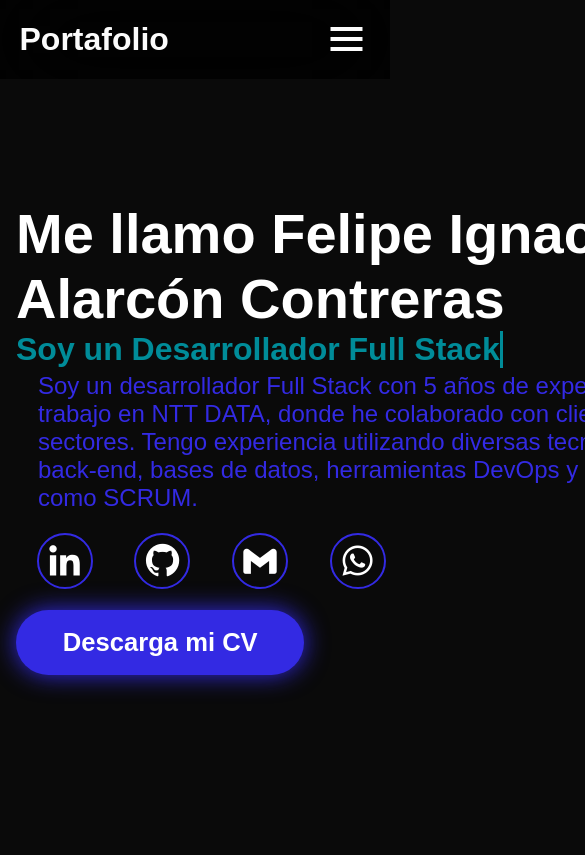
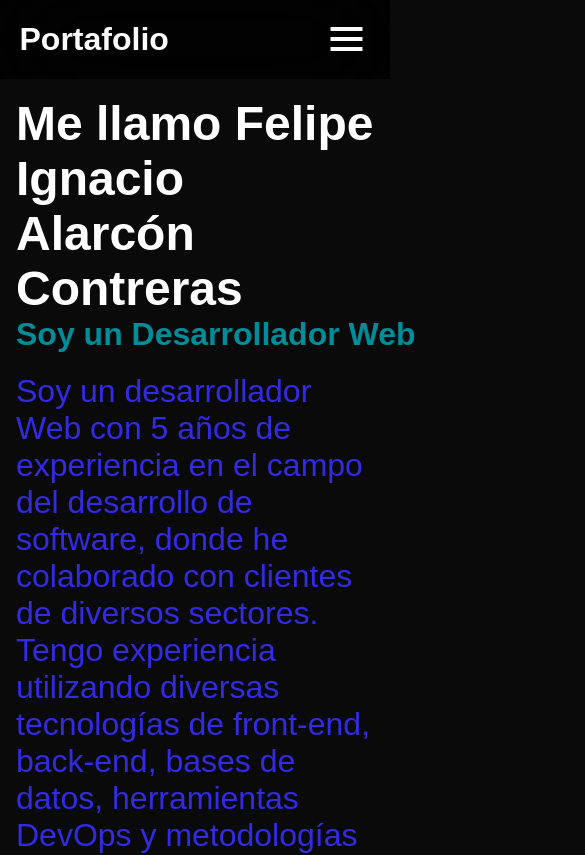
Before and after one commit to felipe1521/mi-portafolio, a Next.js app: page / in a window 390 px wide. Shown: the top 855 px of the page, 585 px wide, since content can reach past the window. Built offline with nearby package versions, Linux system fonts and the light colour scheme; a web font is replaced by a local one.

Commit message:
se corrige el diseno responsivo

```diff
--- a/src/app/components/button.jsx
+++ b/src/app/components/button.jsx
@@ -15,7 +15,7 @@ const downloadFile = async () => {
 
 function Button() {
   return (
-    <button className="btn" onClick={downloadFile}>Descarga mi CV</button>
+    <button className="btn" onClick={downloadFile}>Revisa mi CV</button>
   )
 }
 
--- a/src/app/experience/module.css
+++ b/src/app/experience/module.css
@@ -11,7 +11,6 @@
 }
 
 .timeline-items {
-  max-width: 1200px;
   margin: 3rem 0;
   display: flex;
   flex-wrap: wrap;
@@ -58,10 +57,10 @@
 }
 
 .timeline-date {
-  font-size: 20px;
+  font-size: 1.3rem;
   font-weight: 800;
   color: var(--primary-text-color);
-  margin: 6px 0 15px;
+  margin: 1.2rem 0 1.6rem;
 }
 
 .timeline-content {
@@ -80,17 +79,16 @@
 }
 
 .timeline-content h3 {
-  font-size: 20px;
+  font-size: 1.6rem;
   color: var(--primary-text-color);
-  margin: 0 0 10px;
+  margin: 0 0 1.3rem;
   font-weight: 500;
 }
 
 .timeline-content p {
   color: var(--primary-text-color);
-  font-size: 16px;
+  font-size: 1.2rem;
   font-weight: 300;
-  line-height: 18px;
 }
 
 
--- /dev/null
+++ b/src/app/footer/module.css
@@ -0,0 +1,8 @@
+footer {
+    display: flex;
+    justify-content: center;
+    padding: 1.8rem 0;
+    background-color: #2e2e2e;
+    color: var(--primary-text-color);
+    font-size: 1.3rem;
+}
--- /dev/null
+++ b/src/app/footer/page.jsx
@@ -0,0 +1,12 @@
+import React from 'react'
+import "./module.css";
+
+function Footer() {
+  return (
+    <footer>
+        Felipe Alarcon Contreras - Chile @2024
+    </footer>
+  )
+}
+
+export default Footer;
--- a/src/app/globals.css
+++ b/src/app/globals.css
@@ -22,9 +22,12 @@ body {
   color: var(--secondary-text-color);
 }
 
+main {
+  top: 10rem;
+}
+
 section {
-  min-height: 100vh;
-  padding: 5rem 5rem;
+  padding: 5rem 3rem;
 }
 
 section[id] {
@@ -36,13 +39,19 @@ a {
   cursor: pointer;
 }
 
+.heading {
+  font-size: 2rem;
+  margin-bottom: 1.5rem;
+  color: var(--primary-text-color);
+}
+
 .btn {
   display: inline-block;
-  padding: 1rem 2.8rem;
+  padding: 2rem 3rem;
   background-color: var(--secondary-text-color);
   box-shadow: 0 0 25px var(--secondary-text-color);
   border-radius: 4rem;
-  font-size: 1.6rem;
+  font-size: 2rem;
   font-weight: 600;
   color: var(--primary-text-color);
   border: 2px solid transparent;
@@ -55,12 +64,6 @@ a {
   box-shadow: 0 0 50px var(--secondary-text-color);
 }
 
-.heading {
-  font-size: 2rem;
-  margin-bottom: 1.5rem;
-  color: var(--primary-text-color);
-}
-
 .active {
   display: block;
 }
@@ -69,7 +72,7 @@ a {
 }
 
 ::-webkit-scrollbar {
-  width: 15px;
+  width: 12px;
 }
 
 ::-webkit-scrollbar-thumb {
@@ -78,17 +81,16 @@ a {
 
 ::-webkit-scrollbar-track {
   background-color: var(--primary-bg-color);
-  width: 50px;
 }
 
 @media (max-width: 768px) {
   main {
-    width: 100vh;
-    margin: 0 1rem;
+    margin: 5rem 1rem;
   }
   section {
-    margin: 0;
     padding: 0;
-    width: 100%;
+  }
+  section[id] {
+    scroll-margin-top: 10px;
   }
 }
--- a/src/app/home/module.css
+++ b/src/app/home/module.css
@@ -1,10 +1,3 @@
-.home {
-  display: flex;
-  align-items: center;
-  gap: 15rem;
-  min-width: 500px;
-}
-
 .home-content {
   display: flex;
   flex-direction: column;
@@ -16,14 +9,13 @@
 .home-content h1 {
   text-align: left;
   color: var(--primary-text-color);
-  font-size: 4rem;
+  font-size: 6rem;
   font-weight: 700;
 }
 
 .home-content p {
-  font-size: 1.5rem;
-  font-weight: 500;
-  max-width: 800px;
+  font-size: 3rem;
+  max-width: 60%;
 }
 
 .social-icons a {
@@ -33,11 +25,11 @@
   background: transparent;
   border: 2px solid var(--secondary-text-color);
   color: var(--primary-text-color);
-  width: 3.5rem;
-  height: 3.5rem;
+  width: 5rem;
+  height: 5rem;
   font-size: 2.5rem;
   border-radius: 50%;
-  margin: 1.3rem;
+  margin: 3rem 1rem;
   transition: 0.3s ease-in-out;
 }
 
@@ -51,7 +43,8 @@
   color: var(--secondary-bg-color);
   display: inline-block;
   border-right: 3px solid var(--secondary-bg-color);
-  font-size: 4rem;
+  font-size: 5rem;
+  margin-bottom: 1rem;
   white-space: nowrap;
   overflow: hidden;
   animation: typing 3s steps(35), blink-caret 0.3s step-end infinite;
@@ -68,13 +61,22 @@
 }
 
 @media (max-width: 768px) {
+  .home-content {
+    margin-top: 6rem;
+  }
   .home-content h1 {
-    font-size: 3.5rem;
+    font-size: 3rem;
   }
   .home-content p {
-    margin: 0 auto;
+    font-size: 2rem;
+    max-width: 100%;
   }
   .typing-text {
     font-size: 2rem;
   }
+  .social-icons a {
+    width: 4rem;
+    height: 4rem;
+    margin: 3rem .6rem;
+  }
 }
--- a/src/app/home/page.jsx
+++ b/src/app/home/page.jsx
@@ -9,11 +9,11 @@ export default function Home() {
       <div className="home-content">
         <h1>Me llamo Felipe Ignacio Alarcón Contreras</h1>
         <div className="typing-container">
-          <h3 className="typing-text">Soy un Desarrollador Full Stack</h3>
+          <h3 className="typing-text">Soy un Desarrollador Web</h3>
         </div>
         <p>
-          Soy un desarrollador Full Stack con 5 años de experiencia y
-          actualmente trabajo en NTT DATA, donde he colaborado con clientes de
+          Soy un desarrollador Web con 5 años de experiencia en el campo del desarrollo
+          de software, donde he colaborado con clientes de
           diversos sectores. Tengo experiencia utilizando diversas tecnologías
           de front-end, back-end, bases de datos, herramientas DevOps y
           metodologías ágiles como SCRUM.
--- a/src/app/layout.js
+++ b/src/app/layout.js
@@ -2,6 +2,7 @@ import { Iceland } from "next/font/google";
 import Navbar from "./navbar/page";
 import 'boxicons/css/boxicons.min.css';
 import "./globals.css";
+import Footer from "./footer/page";
 
 const font = Iceland({
   weight: '400',
@@ -20,6 +21,7 @@ export default function RootLayout({ children }) {
       <body className={font.className}>
         <Navbar></Navbar>
         {children}
+        <Footer></Footer>
       </body>
     </html>
   );
```
